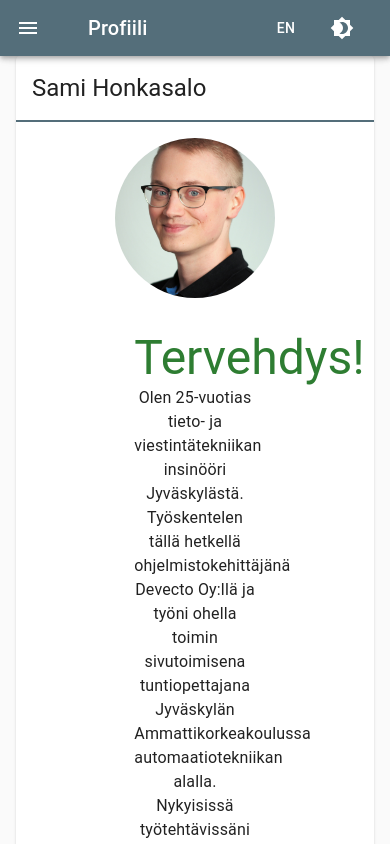
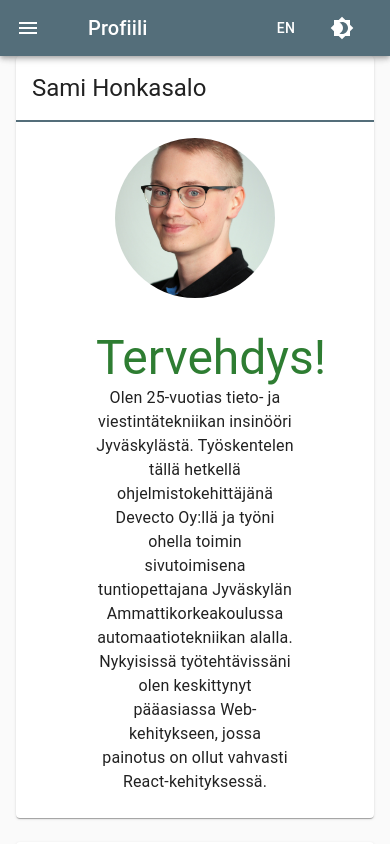
Before and after one commit to SamiHonkasalo/portfolio, a React (Create React App) app: page / in a window 390 px wide. Built offline with nearby package versions, Linux system fonts and the light colour scheme.

Commit message:
Improved responsivity of the profile page

```diff
--- a/src/profile/Profile.tsx
+++ b/src/profile/Profile.tsx
@@ -55,7 +55,7 @@ const Profile: React.FC = () => {
                     className={classes.image}
                   />
                 </Grid>
-                <Grid item xs={8}>
+                <Grid item xs={12} md={8}>
                   <Typography color="secondary" variant="h3" align="center">
                     {t('profile_greet')}
                   </Typography>
```
